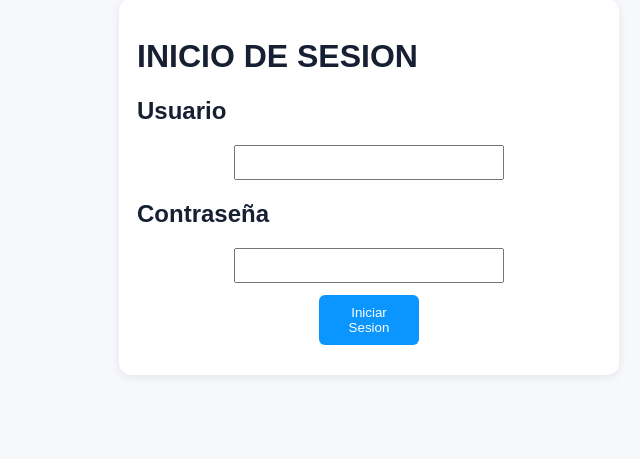
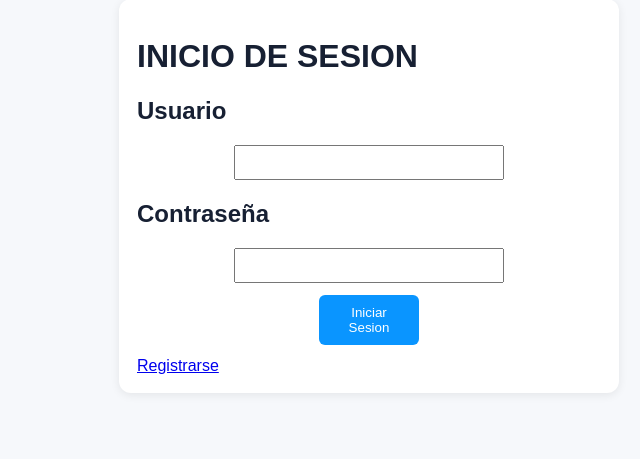
Before and after one commit to diegocarmona18/proyecto-progra-4-web-universidad, a PHP site: page / in a window 1280 px wide. Shown: the part 201-660 px from the top of the page, without its empty margins (271-911 px from the left). Run offline with PHP 8.4, Linux system fonts and the light colour scheme.

Commit message:
Add registration link to login page

```diff
--- a/universidad/index.php
+++ b/universidad/index.php
@@ -13,6 +13,7 @@
         <h2 class="sesiontext">Contraseña</h2>
         <input type="password" name="contrasena" class="contrasena">
         <button class="boton">Iniciar Sesion</button>
+        <a href="registro.php">Registrarse</a>
     </div>
 </body>
 </html>
```
